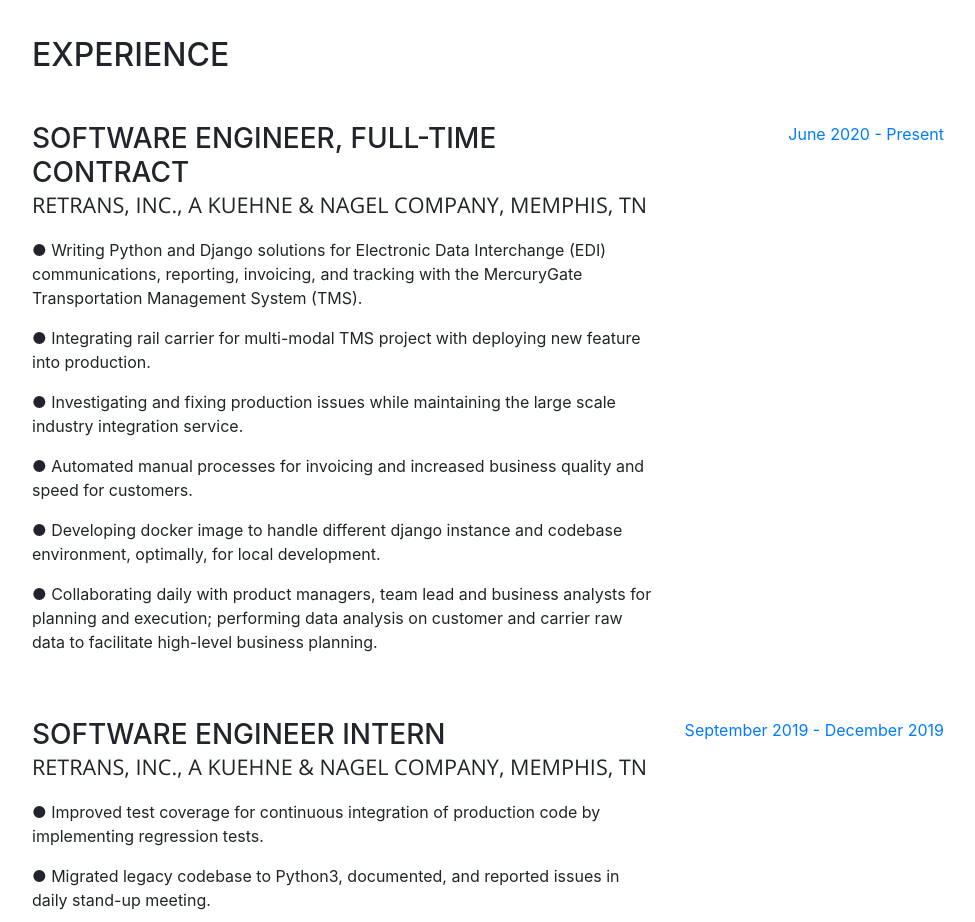
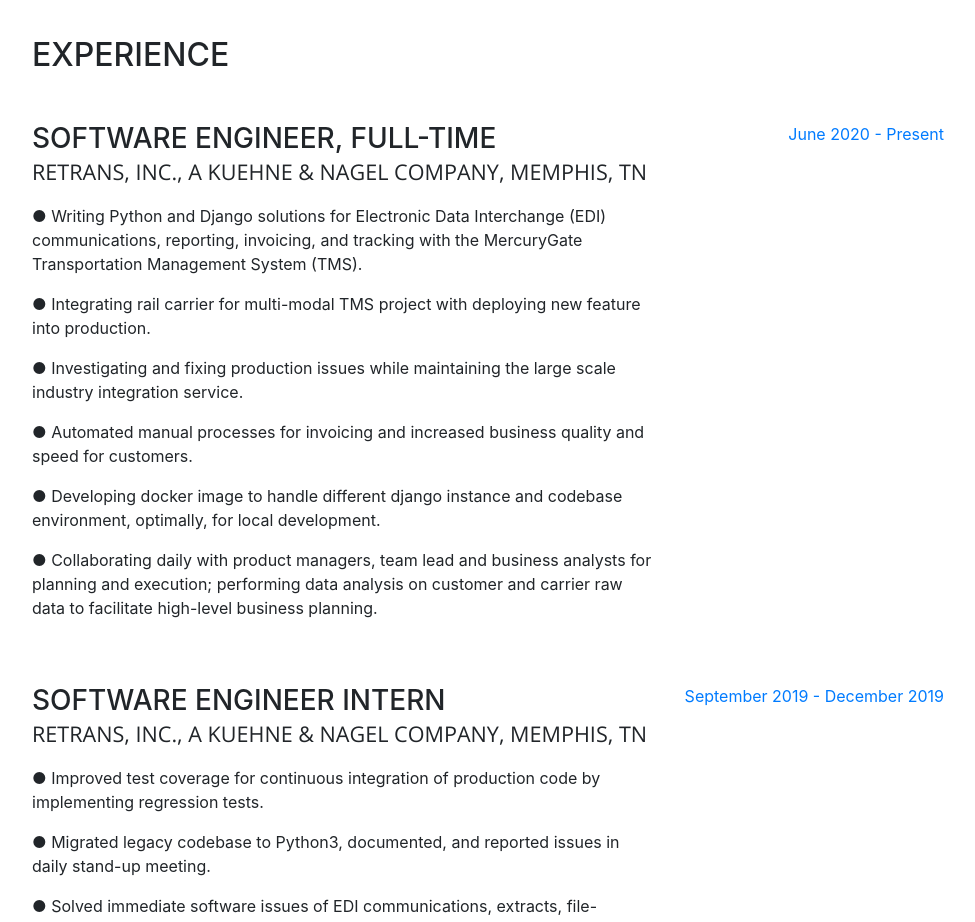
Before and after one commit to Sen2k9/sajibsen_resume.github.io, a website with bundled scripts: page index.html in a window 1280 px wide. Shown: the part 1280-2202 px from the top of the page, without its empty margins (288-1263 px from the left). Built offline with nearby package versions, Linux system fonts and the light colour scheme; files whose address does not match are found by name; a web font is replaced by a local one.

Commit message:
Changes added

```diff
--- a/index.html
+++ b/index.html
@@ -230,7 +230,7 @@
           <h2 class="mb-5">Experience</h2>
           <div class="resume-item d-flex flex-column flex-md-row mb-5">
             <div class="resume-content mr-auto">
-              <h3 class="mb-0">Software Engineer, Full-Time Contract</h3>
+              <h3 class="mb-0">Software Engineer, Full-Time </h3>
               <div class="subheading mb-3">ReTrans, Inc., A Kuehne & Nagel Company, Memphis, TN</div>
               <p>
               ● Writing Python and Django solutions for Electronic Data Interchange (EDI) communications,
```
